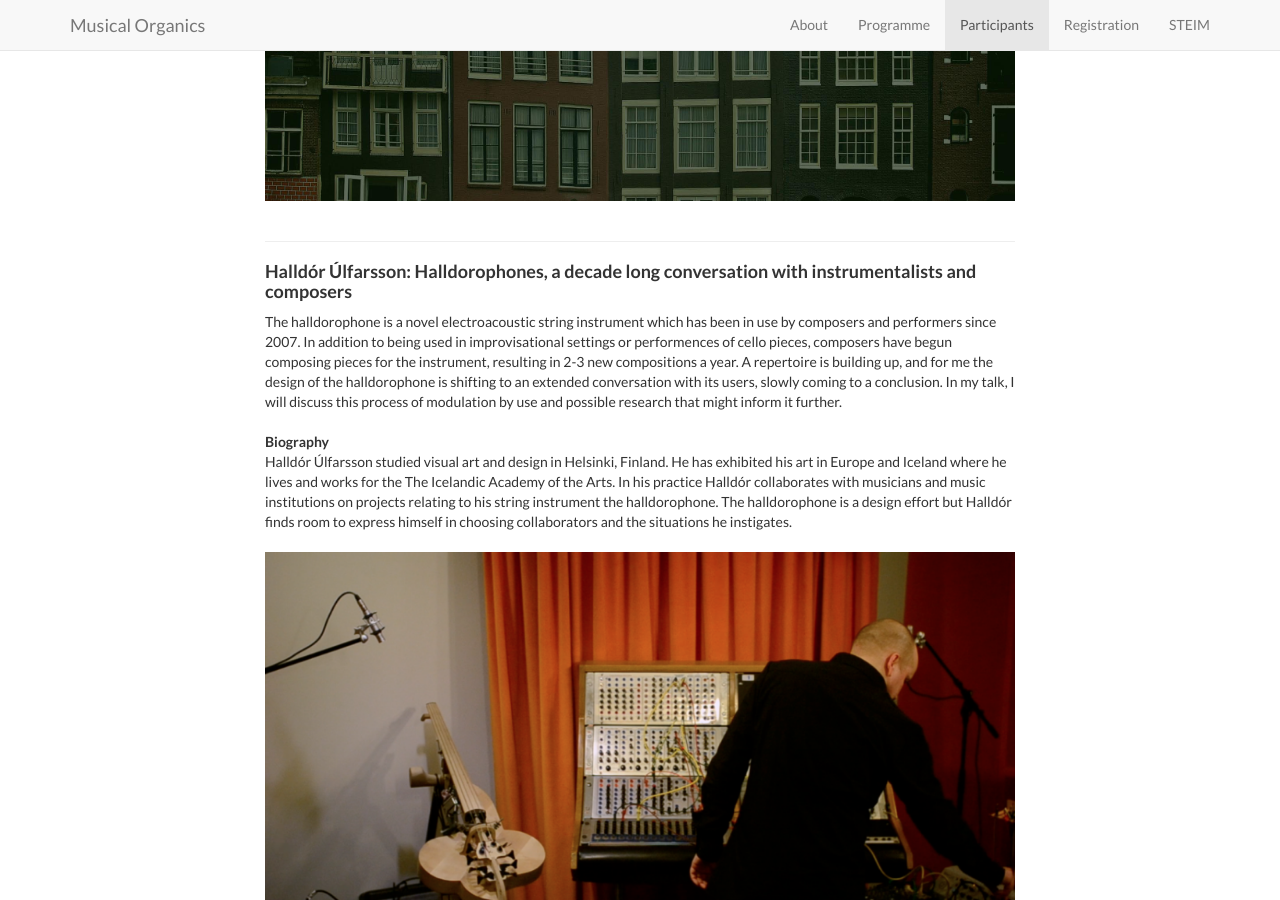
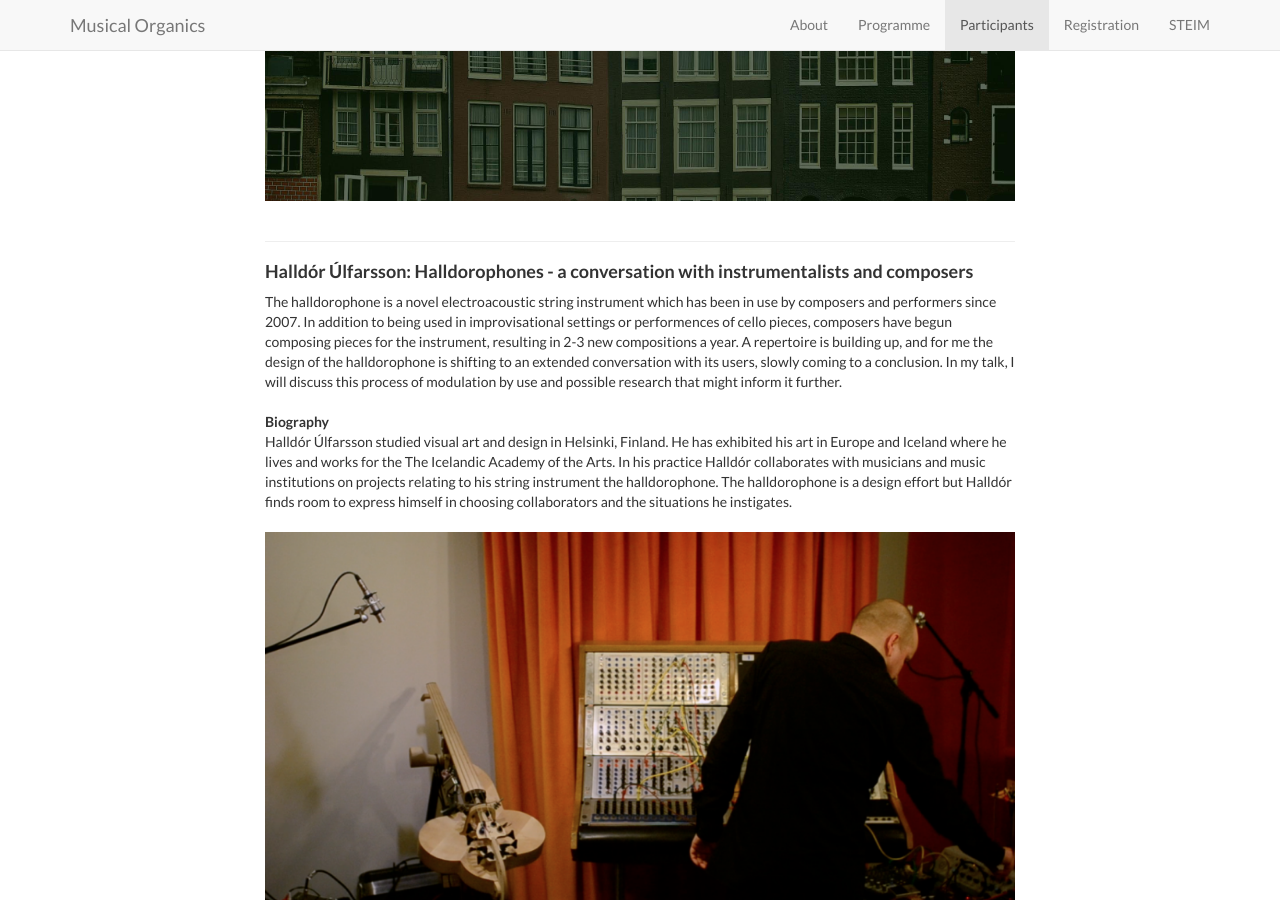
Before and after one commit to thormagnusson/steim, a Jekyll site: the page built from index.html, in a window 1280 px wide and 900 px high, scrolled down 7114 px. Built offline with Jekyll 4.4.1, drawn with Linux system fonts in a browser that asks for light colours.

Commit message:
google analytics

```diff
--- a/_includes/participants.html
+++ b/_includes/participants.html
@@ -109,7 +109,7 @@
 
 
              <br><hr>
-            <h4><b>Halldór Úlfarsson: Halldorophones, a decade long conversation with instrumentalists and composers</b></h4>
+            <h4><b>Halldór Úlfarsson: Halldorophones - a conversation with instrumentalists and composers</b></h4>
 
             The halldorophone is a novel electroacoustic string instrument which has been in use by composers and performers since 2007. In addition to being used in improvisational settings or performences of cello pieces, composers have begun composing pieces for the instrument, resulting in 2-3 new compositions a year. A repertoire is building up, and for me the design of the halldorophone is shifting to an extended conversation with its users, slowly coming to a conclusion. In my talk, I will discuss this process of modulation by use and possible research that might inform it further.<br>
 
```
